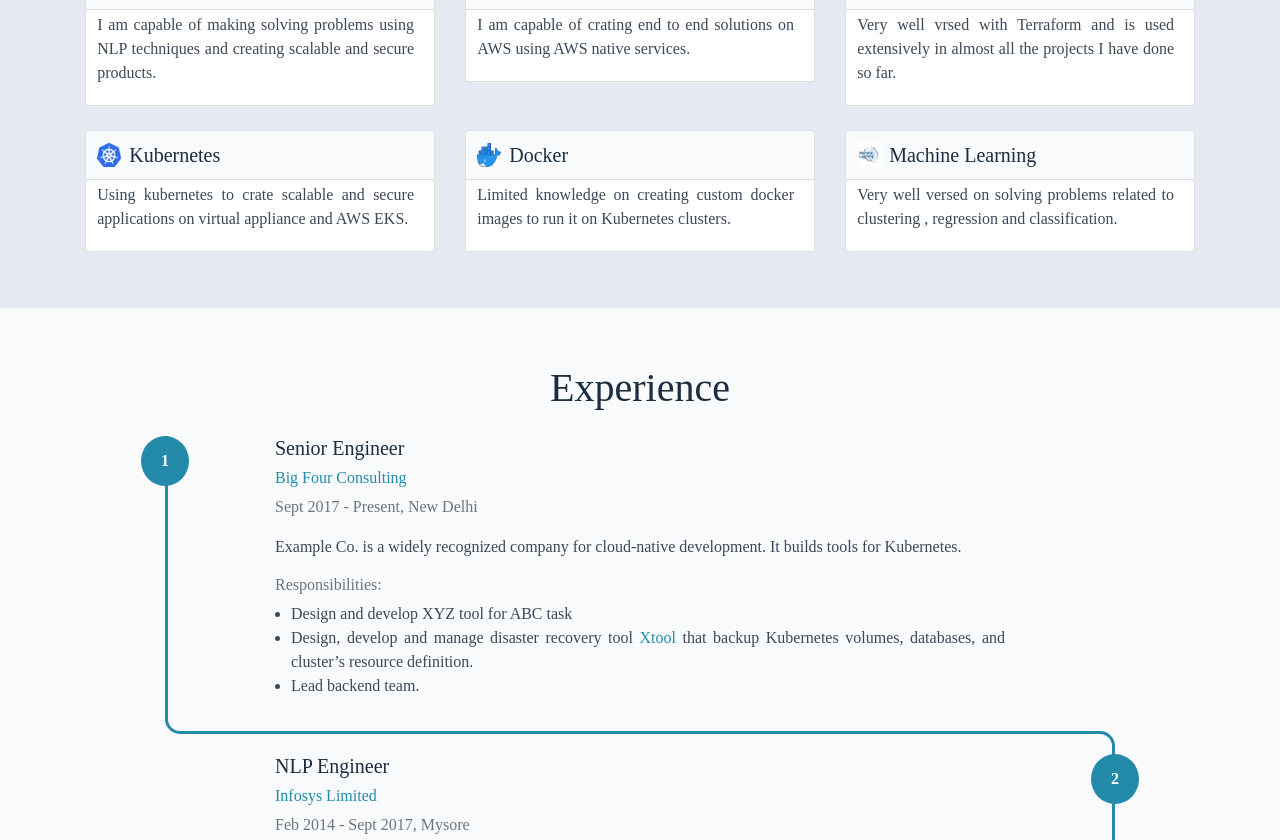
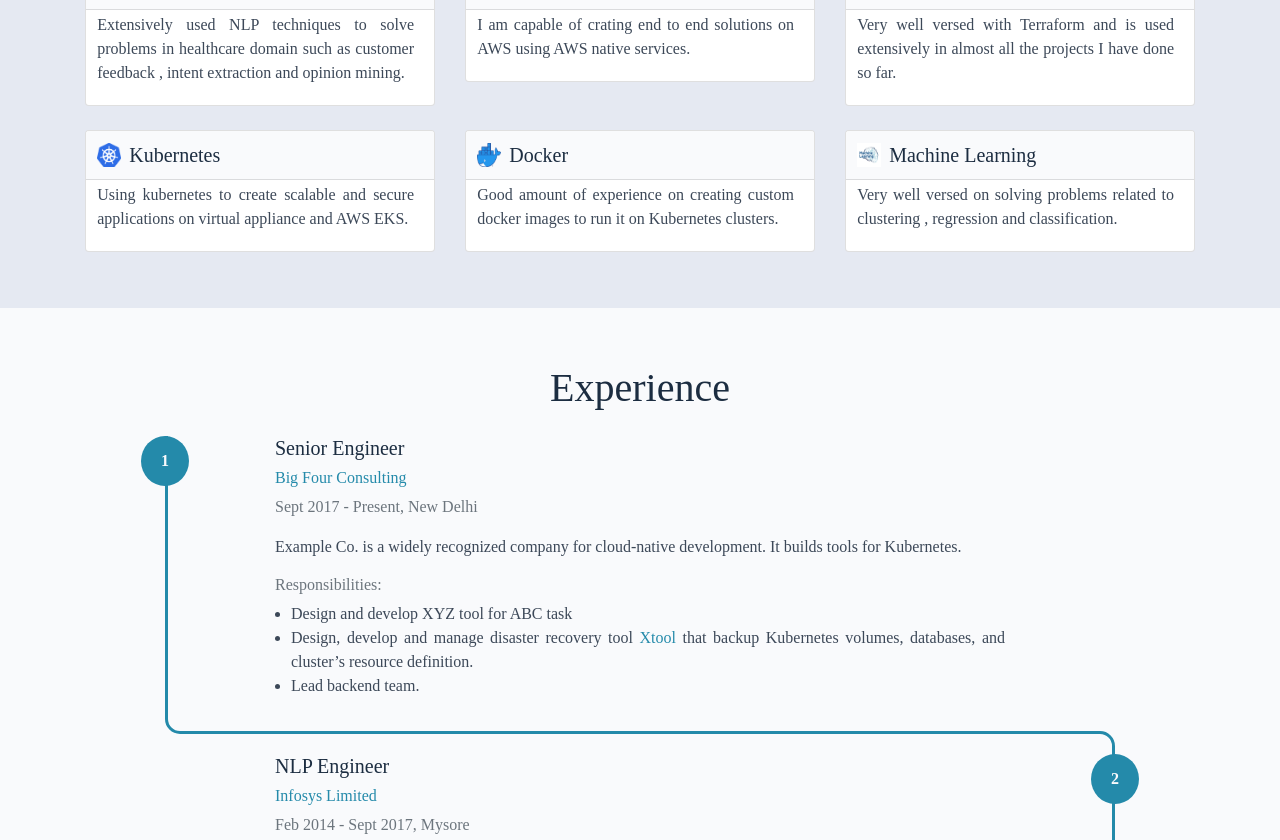
Before and after one commit to dataopsgarage/rocketnoddy_build, a plain HTML site: page index.html in a window 1280 px wide. Shown: the part 1393-2233 px from the top of the page. Drawn offline with Linux system fonts and the light colour scheme; no server answers; files whose address does not match are found by name; a web font is replaced by a local one.

Commit message:
Refinement

```diff
--- a/index.html
+++ b/index.html
@@ -350,7 +350,7 @@
         <h5 class="card-title">Natural Language Processing</h5>
       </div>
       <div class="card-body">
-        <p class="card-text">I am capable of making solving problems using NLP techniques and creating scalable and secure products.</p>
+        <p class="card-text">Extensively used NLP techniques to solve problems in healthcare domain such as customer feedback , intent extraction and opinion mining.</p>
       </div>
     </div>
   </a>
@@ -384,7 +384,7 @@
         <h5 class="card-title">Terraform</h5>
       </div>
       <div class="card-body">
-        <p class="card-text">Very well vrsed with Terraform and is used extensively in almost all the projects I have done so far.</p>
+        <p class="card-text">Very well versed with Terraform and is used extensively in almost all the projects I have done so far.</p>
       </div>
     </div>
   </a>
@@ -401,7 +401,7 @@
         <h5 class="card-title">Kubernetes</h5>
       </div>
       <div class="card-body">
-        <p class="card-text">Using kubernetes to crate scalable and secure applications on virtual appliance and AWS EKS.</p>
+        <p class="card-text">Using kubernetes to create scalable and secure applications on virtual appliance and AWS EKS.</p>
       </div>
     </div>
   </a>
@@ -418,7 +418,7 @@
         <h5 class="card-title">Docker</h5>
       </div>
       <div class="card-body">
-        <p class="card-text">Limited knowledge on creating custom docker images to run it on Kubernetes clusters.</p>
+        <p class="card-text">Good amount of experience on creating custom docker images to run it on Kubernetes clusters.</p>
       </div>
     </div>
   </a>
```
Also changed, not shown: 404.html (+2 -2 lines), categories/index.html (+2 -2 lines), tags/index.html (+2 -2 lines).
